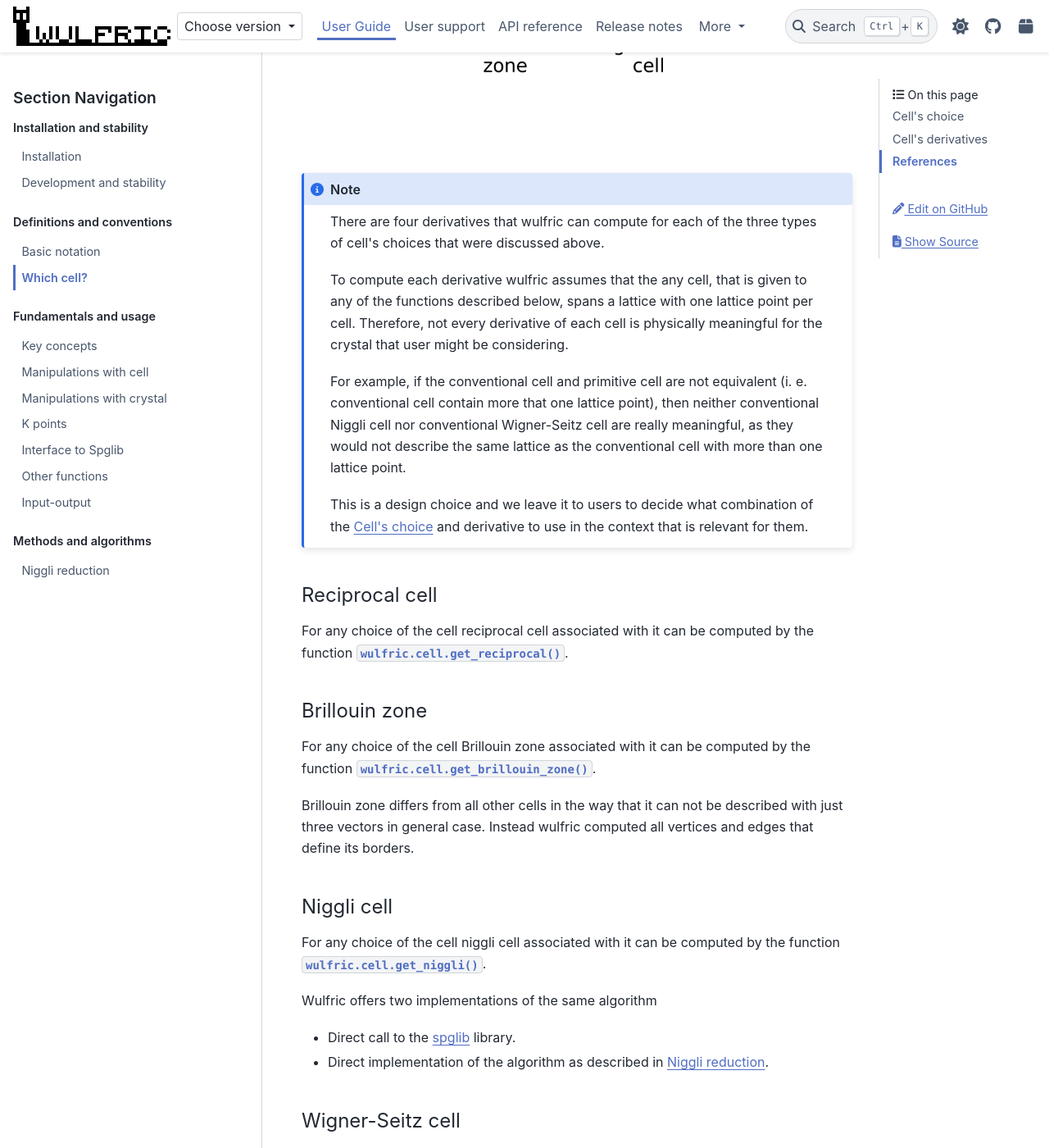
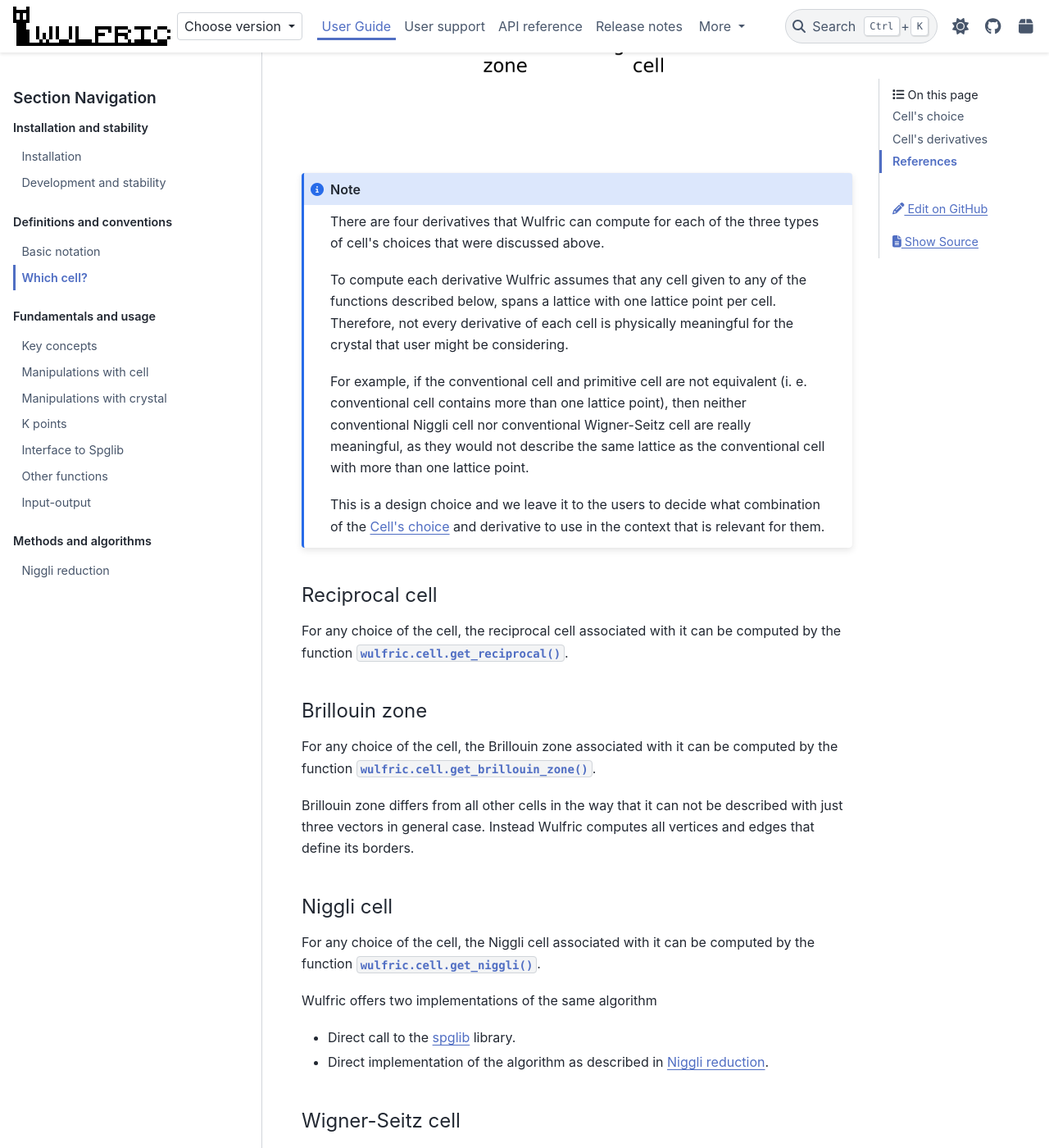
Before and after one commit to adrybakov/wulfric, a Sphinx documentation site: the page built from docs/source/user-guide/conventions/which-cell.rst, in a window 1280 px wide and 1400 px high, scrolled down 2611 px. Shown: the whole window at 82% size. Built offline with Sphinx 7.4.7 and the PyData theme 0.15.4, drawn with Linux system fonts in a browser that asks for light colours; pages that are not in the unit, such as notebooks, are missing from menus; some of the changed text lies outside the part shown.

Commit message:
Fix typos

```diff
--- a/docs/source/user-guide/conventions/which-cell.rst
+++ b/docs/source/user-guide/conventions/which-cell.rst
@@ -21,42 +22,45 @@
 Cell's choice
 =============
 
-In general the choice of the cell for the given lattice or crystal is not unique and
-depends on adopted convention. Wulfric supports three conventions for the choice of the
-cell
+In general the choice of the cell for the given lattice or crystal is not unique
+and depends on the adopted convention. Wulfric supports three conventions for
+the choice of the cell
 
 * "HPKOT" as in [1]_
 * "SC" as in [2]_
 * |spglib|_ as in [3]_
 
-The choice of the cell depends on the symmetry properties of the system that user
-considers. Therefore, the choice of the cell typically involves a set of atoms associated
-with the cell and not the cell alone. This is why all functions that compute choices of
-the cell  are located in the :ref:`api_crystal` submodule.
+The choice of the cell depends on the symmetry properties of the system that the
+user considers. Therefore, the choice of the cell typically involves a set of
+atoms associated with the cell and not the cell alone. This is why all functions
+that compute choices of the cell are located in the :ref:`api_crystal`
+submodule.
 
 .. figure:: ../../img/cell-choices.png
     :align: center
     :target: ../../_images/cell-choices.png
 
 .. important::
-    Wulfric **never silently** changes the orientation of the crystal or lattice. That
-    means that all returned cells together with the returned atoms will produce the same
-    crystal in the same orientation as the one spawned by "the cell" and its original
-    atoms.
 
-    Nevertheless, wulfric can rotate given lattice or crystal if user **explicitly asks**
-    for it in some functions.
+    Wulfric **never silently** changes the orientation of the crystal or
+    lattice. That means that all returned cells together with the returned atoms
+    will produce the same crystal in the same orientation as the one spawned by
+    "the cell" and its original atoms.
+
+    Nevertheless, Wulfric can rotate a given lattice or crystal if the user
+    **explicitly asks** for it in some functions.
 
 
 .. _user-guide_conventions_which-cell_choice_the-cell:
 
 "The" cell
------------
+----------
 
-This is the cell that user provides to wulfric. It is not known apriori what kind of cell
-is it. For once, it would depend on the atoms that user provides together with the cell.
-Starting from this "given cell" or just "cell", as we call it, wulfric can return a number
-of cell choices, that are summarized in the picture above.
+This is the cell that the user provides to Wulfric. It is not known a priori
+what kind of cell it is. For one, it depends on the atoms that the user provides
+together with the cell.  Starting from this "given cell" or just "cell", as we
+call it, Wulfric can return a number of cell choices, that are summarized in the
+picture above.
 
 
 .. _user-guide_conventions_which-cell_choice_conventional-cell:
@@ -64,12 +68,11 @@
 Conventional cell
 -----------------
 
-For any given cell and atoms conventional cell associated with it can be computed by
-the function :py:func:`wulfric.crystal.get_conventional()`
+For any given cell and atoms, the conventional cell associated with them can be
+computed by the function :py:func:`wulfric.crystal.get_conventional()`
 
-
-Conventional cell might contain more than one lattice point or more than one copy of each
-unique atom.
+Conventional cell might contain more than one lattice point or more than one
+copy of each unique atom.
 
 
 .. _user-guide_conventions_which-cell_choice_primitive-cell:
@@ -77,10 +80,11 @@
 Primitive cell
 --------------
 
-For any given cell and atoms primitive cell associated with it can be computed by the
-function :py:func:`wulfric.crystal.get_primitive()`
+For any given cell and atoms, the primitive cell associated with them can be
+computed by the function :py:func:`wulfric.crystal.get_primitive()`
 
-Primitive cell contains exactly one lattice point or exactly one copy of each unique atom.
+Primitive cell contains exactly one lattice point or exactly one copy of each
+unique atom.
 
 
 .. _user-guide_conventions_which-cell_derivatives:
@@ -101,46 +106,46 @@
 
 .. note::
 
-    There are four derivatives that wulfric can compute for each of the three types of
-    cell's choices that were discussed above.
+    There are four derivatives that Wulfric can compute for each of the three
+    types of cell's choices that were discussed above.
 
-    To compute each derivative wulfric assumes that the any cell, that is given to any of
-    the functions described below, spans a lattice with one lattice point per cell.
-    Therefore, not every derivative of each cell is physically meaningful for the crystal
-    that user might be considering.
+    To compute each derivative Wulfric assumes that any cell given to any of the
+    functions described below, spans a lattice with one lattice point per cell.
+    Therefore, not every derivative of each cell is physically meaningful for
+    the crystal that user might be considering.
 
-    For example, if the conventional cell and primitive cell are not equivalent (i. e.
-    conventional cell contain more that one lattice point), then neither conventional
-    Niggli cell nor conventional Wigner-Seitz cell are really meaningful, as they would
-    not describe the same lattice as the conventional cell with more than one lattice
-    point.
+    For example, if the conventional cell and primitive cell are not equivalent
+    (i. e.  conventional cell contains more than one lattice point), then
+    neither conventional Niggli cell nor conventional Wigner-Seitz cell are
+    really meaningful, as they would not describe the same lattice as the
+    conventional cell with more than one lattice point.
 
-    This is a design choice and we leave it to users to decide what combination of the
-    :ref:`user-guide_conventions_which-cell_choice` and derivative to use in the context
-    that is relevant for them.
+    This is a design choice and we leave it to the users to decide what
+    combination of the :ref:`user-guide_conventions_which-cell_choice` and
+    derivative to use in the context that is relevant for them.
 
 
 Reciprocal cell
 ---------------
 
-For any choice of the cell reciprocal cell associated with it can be computed by the
-function :py:func:`wulfric.cell.get_reciprocal`.
+For any choice of the cell, the reciprocal cell associated with it can be
+computed by the function :py:func:`wulfric.cell.get_reciprocal`.
 
 Brillouin zone
 --------------
 
-For any choice of the cell Brillouin zone associated with it can be computed by the
-function :py:func:`wulfric.cell.get_brillouin_zone`.
+For any choice of the cell, the Brillouin zone associated with it can be
+computed by the function :py:func:`wulfric.cell.get_brillouin_zone`.
 
-Brillouin zone differs from all other cells in the way that it can not be described
-with just three vectors in general case. Instead wulfric computed all vertices and edges
-that define its borders.
+Brillouin zone differs from all other cells in the way that it can not be
+described with just three vectors in general case. Instead Wulfric computes all
+vertices and edges that define its borders.
 
 Niggli cell
 -----------
 
-For any choice of the cell niggli cell associated with it can be computed by the
-function :py:func:`wulfric.cell.get_niggli`.
+For any choice of the cell, the Niggli cell associated with it can be computed
+by the function :py:func:`wulfric.cell.get_niggli`.
 
 Wulfric offers two implementations of the same algorithm
 
@@ -150,12 +155,12 @@
 Wigner-Seitz cell
 -----------------
 
-For any choice of the cell Wigner-Seitz cell associated with it can be computed by the
-function :py:func:`wulfric.cell.get_wigner_seitz`.
+For any choice of the cell, the  Wigner-Seitz cell associated with it can be
+computed by the function :py:func:`wulfric.cell.get_wigner_seitz`.
 
-Wigner-Seitz cell differs from all other cells in the way that it can not be described
-with just three vectors in general case. Instead wulfric computed all vertices and edges
-that define its borders.
+Wigner-Seitz cell differs from all other cells in the way that it can not be
+described with just three vectors in general case. Instead Wulfric computed all
+vertices and edges that define its borders.
 
 References
 ==========
```
Also changed, not shown: other parts of docs/source/user-guide/conventions/which-cell.rst (+11 -9 lines), docs/source/user-guide/conventions/basic-notation.rst (+66 -60 lines), docs/source/user-guide/conventions/sg-source_bravais-lattices/GALLERY_HEADER.txt (+13 -13 lines), docs/source/user-guide/library/niggli.rst (+10 -10 lines).
